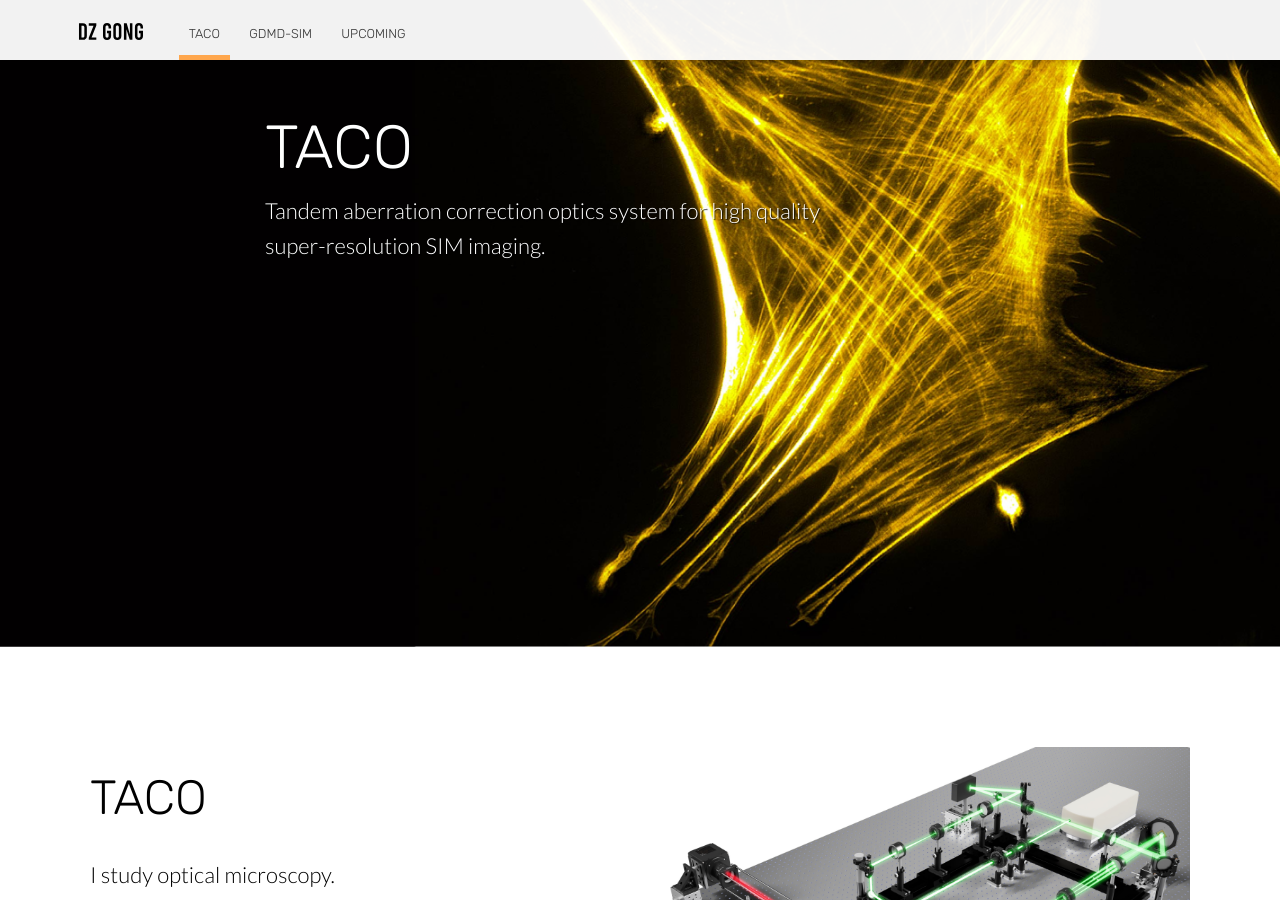
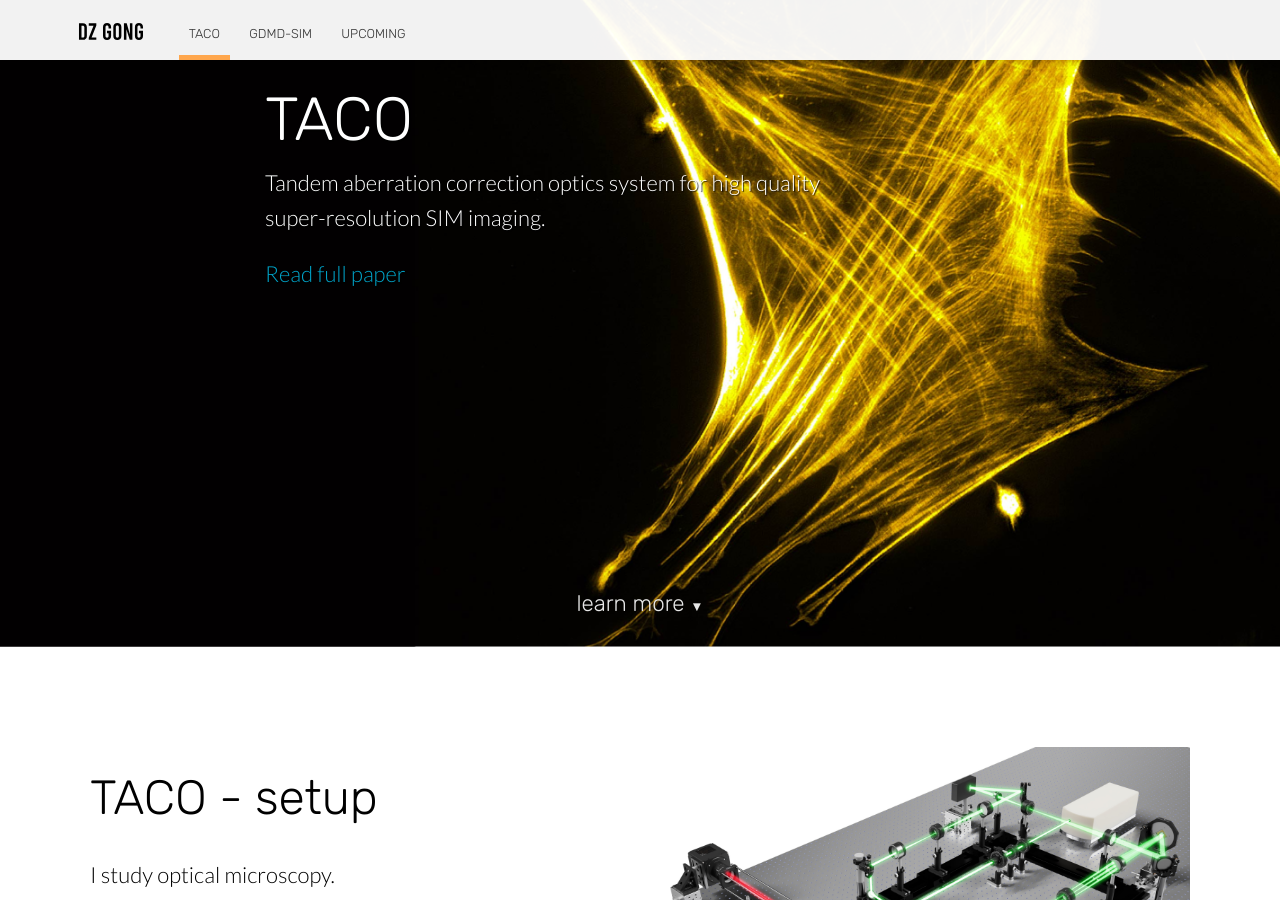
Before and after one commit to DZGong/DZGong.github.io, a Jekyll site: the page built from TACO.html, in a window 1280 px wide and 900 px high, scrolled down 253 px. Built offline with Jekyll 4.4.1, drawn with Linux system fonts in a browser that asks for light colours; nearby versions of some CDN libraries.

Commit message:
test change 19

```diff
--- a/TACO.html
+++ b/TACO.html
@@ -9,15 +9,18 @@ image: /photos/TACO_cell.jpg
 		<div class="hero-text-container">
 			<h1 class="editable">TACO</h1>
 			<p class="subtext editable">Tandem aberration correction optics system for high quality super-resolution SIM imaging.</p>
+			<p class="subtext editable"><a href="/papers/Gong and Scherer - 2023 - Tandem aberration correction optics (TACO) in wide.pdf">Read full paper</a>
+			</p>
 		</div>
 	</div>
+	<div class="learn-more"><a href="#learn-more">learn more <span class="arrow">&#x25BC;</span></a></div>
 </section>
 
 <div class="content">
 	<section class="info" id="TACO">
 		<div class="container flex">
 			<div class="text">
-				<h2 class="editable">TACO</h2>
+				<h2 class="editable">TACO - setup</h2>
 				<p class="editable">I study optical microscopy.</p>
 				<p class="editable">PhD candidate in Biophysics, Univ. of Chicago.</p>
 				<p class="editable">Email: <a href=mailto:dzgong@uchicago.edu>dzgong@uchicago.edu</a></p>
```
Also changed, not shown: 2 other files.
